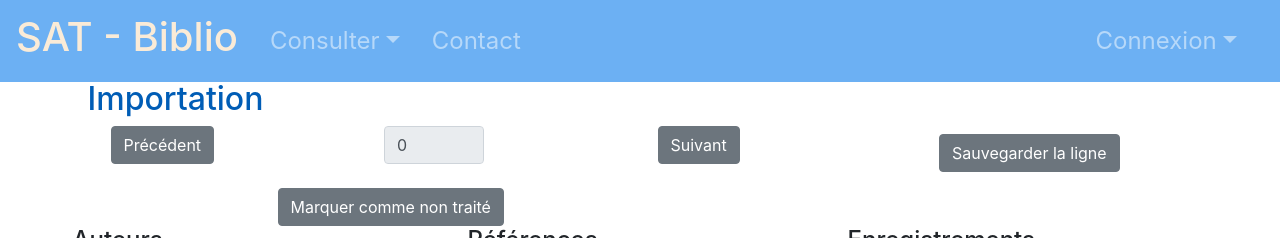
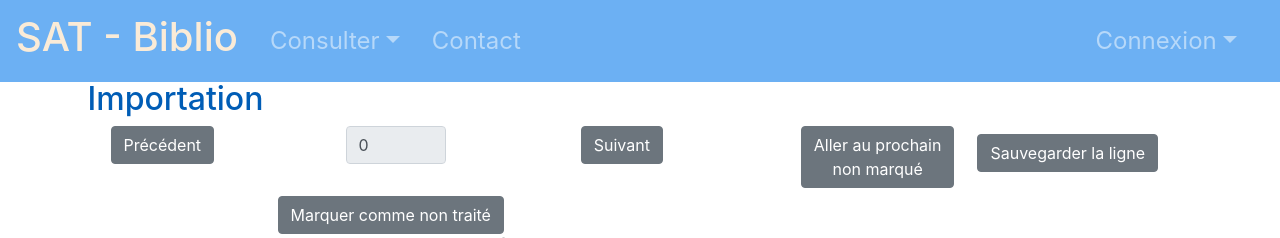
Before and after one commit to clemsciences/sat-biblio-flask, a Vue app in the folder sat-biblio-interface/: page /importation in a window 1280 px wide. Shown: the top 238 px of the page. Built offline with nearby package versions, Linux system fonts and the light colour scheme; no server answers.

Commit message:
Added goToNextNotMarkedRow

```diff
--- a/sat-biblio-interface/src/components/import/ImportTester2.vue
+++ b/sat-biblio-interface/src/components/import/ImportTester2.vue
@@ -11,7 +11,10 @@
       <b-col>
         <b-button @click="goToNextRow">Suivant</b-button>
       </b-col>
-      <b-col><b-button class="m-2" @click="saveRow">Sauvegarder la ligne</b-button></b-col>
+      <b-btn @click="goToNextNotMarkedRow">Aller au prochain<br/>non marqué</b-btn>
+      <b-col>
+        <b-button class="m-2" @click="saveRow">Sauvegarder la ligne</b-button>
+      </b-col>
 
     </b-row>
     <b-row>
@@ -149,6 +152,15 @@ export default {
         this.refSaved = false;
         this.recordSaved = false;
       }
+    },
+    goToNextNotMarkedRow: function() {
+      goToNextNotMarkedRow(this.currentRow).then(
+          (response) => {
+            this.currentRow = response.data.n;
+            this.refSaved = false;
+            this.recordSaved = false;
+          }
+      );
     },
     saveRow: function() {
       // this.saveAuthors();
```
Also changed, not shown: 1 other file (tests, documents, lock files or other folders).
